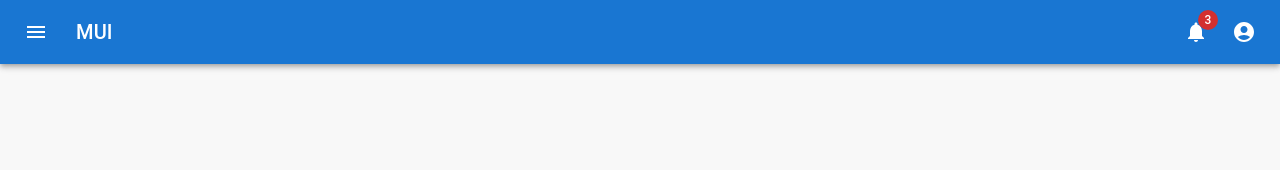
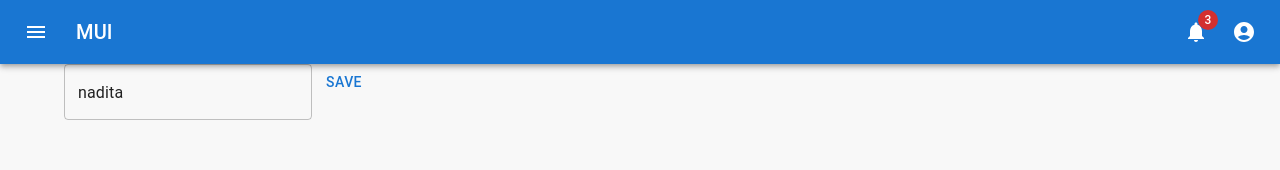
Before and after one commit to johannpereze/react-web-template-cra, a React (Create React App) app: page /react-web-template-cra/home in a window 1280 px wide. Shown: the top 170 px of the page. Built offline with nearby package versions, Linux system fonts and the light colour scheme; what amazon-cognito-identity-js would draw is missing.

Commit message:
feat: created todo component WIP

```diff
--- a/src/components/textField/TextField.tsx
+++ b/src/components/textField/TextField.tsx
@@ -2,10 +2,11 @@ import { TextField as MuiTexField } from "@mui/material";
 import { pick } from "dot-object";
 
 interface TextFieldProps {
-  formik: any; // TODO: change any
+  formik: any;
   name: string;
   fullWidth?: boolean;
   label?: string | null;
+  value?: string;
   type?: "text" | "number";
 }
 
@@ -14,14 +15,18 @@ export default function TextField({
   name,
   fullWidth,
   label,
+  value,
   type,
 }: TextFieldProps) {
+  if (value === null) {
+    value = pick(name, formik.values);
+  }
   return (
     <MuiTexField
       fullWidth={fullWidth}
       name={name}
       label={label}
-      value={pick(name, formik.values)}
+      value={value}
       onChange={formik.handleChange}
       error={pick(name, formik.touched) && Boolean(pick(name, formik.errors))}
       helperText={pick(name, formik.touched) && pick(name, formik.errors)}
@@ -35,4 +40,5 @@ TextField.defaultProps = {
   fullWidth: false,
   label: null,
   type: "text",
+  value: null,
 };
--- /dev/null
+++ b/src/components/todoForm/TodoForm.tsx
@@ -0,0 +1,27 @@
+import { Button, Container, TextField } from "@mui/material";
+import { useEffect, useState } from "react";
+import { useTranslation } from "react-i18next";
+
+export default function TodoForm() {
+  const [todos, setTodos] = useState<[] | string[]>([]);
+  const { t } = useTranslation();
+
+  const handleSave = () => {
+    console.log("Save");
+  };
+
+  useEffect(() => {
+    setTodos(["nadita"]);
+  }, []);
+
+  return (
+    <Container>
+      {todos.map((todo) => (
+        <TextField value={todo} />
+      ))}
+      <Button type="button" onClick={handleSave}>
+        {t("general.save")}
+      </Button>
+    </Container>
+  );
+}
--- a/src/i18n/locales/en.ts
+++ b/src/i18n/locales/en.ts
@@ -8,6 +8,7 @@ const en = {
       dark_mode: "Dark mode",
       light_mode: "Light mode",
       terms_and_conditions: "Terms and conditions",
+      save: "Save",
     },
     errors: {
       enter_a_valid_email: "Enter a valid email",
--- a/src/pages/home/Home.tsx
+++ b/src/pages/home/Home.tsx
@@ -1,6 +1,11 @@
-import React from "react";
 import Header from "../../components/header/Header";
+import TodoForm from "../../components/todoForm/TodoForm";
 
 export default function Home() {
-  return <Header />;
+  return (
+    <>
+      <Header />
+      <TodoForm />
+    </>
+  );
 }
```
